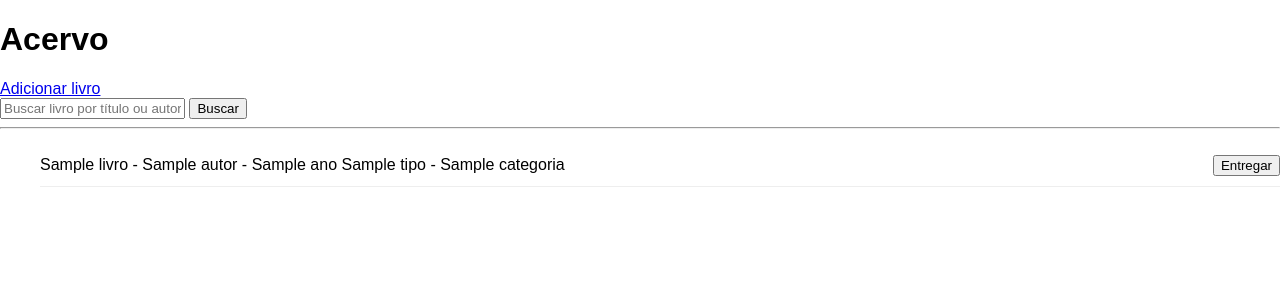
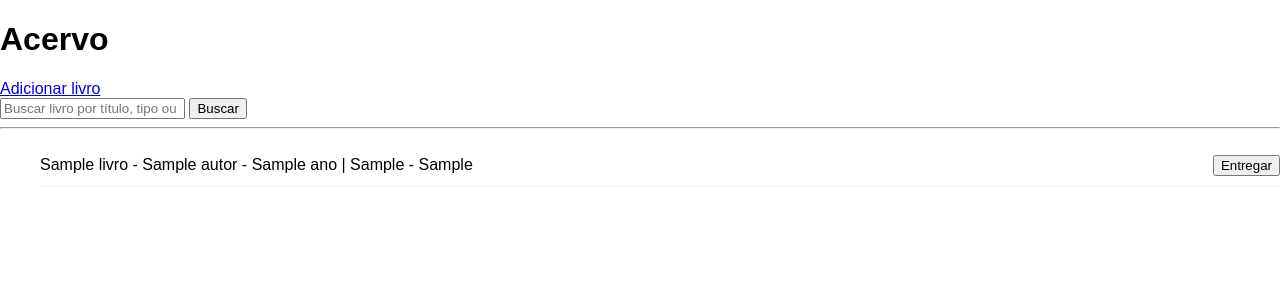
Before and after one commit to AndersonCRodrigues/p1_fullstack_django, a Django app: template templates/acervo/lista.html in a window 1280 px wide. Shown: the top 300 px of the page. Run offline with Django 3.2, Linux system fonts and the light colour scheme; the template is opened without the code that fills it: most values are stand-ins (such as "Sample title", 1, 10 or a date in 2020).

Commit message:
feat: input de busca por query de autor, tipo ou categoria

```diff
--- a/templates/acervo/lista.html
+++ b/templates/acervo/lista.html
@@ -8,7 +8,7 @@
     <a href="{% url 'novo_livro' %}">Adicionar livro</a>
 
     <form method="get">
-        <input type="text" name="q" placeholder="Buscar livro por título ou autor..."
+        <input type="text" name="q" placeholder="Buscar livro por título, tipo ou categoria..."
             value="{{ request.GET.q|default:'' }}" autocomplete="off">
         <button type="submit">Buscar</button>
         {% if request.GET.q %}
@@ -20,9 +20,10 @@
 
     <ul>
         {% for livro in livros %}
-            {% if not request.GET.q or request.GET.q in livro.titulo or request.GET.q in livro.autor %}
             <li class="livro-item">
-                {{ livro.titulo }} - {{ livro.autor }} - {{ livro.ano }} {{ livro.tipo }} - {{ livro.categoria }}
+                {{ livro.titulo }} - {{ livro.autor }} - {{ livro.ano }} |
+                {{ livro.get_tipo_display }} - {{ livro.get_categoria_display }}
+
                 <form method="post" action="{% url 'toggle_disponivel' livro.pk %}" class="livro-form">
                     {% csrf_token %}
                     <button type="submit" class="toggle">
@@ -30,7 +31,6 @@
                     </button>
                 </form>
             </li>
-            {% endif %}
         {% empty %}
             <li>Nenhum livro cadastrado.</li>
         {% endfor %}
```
